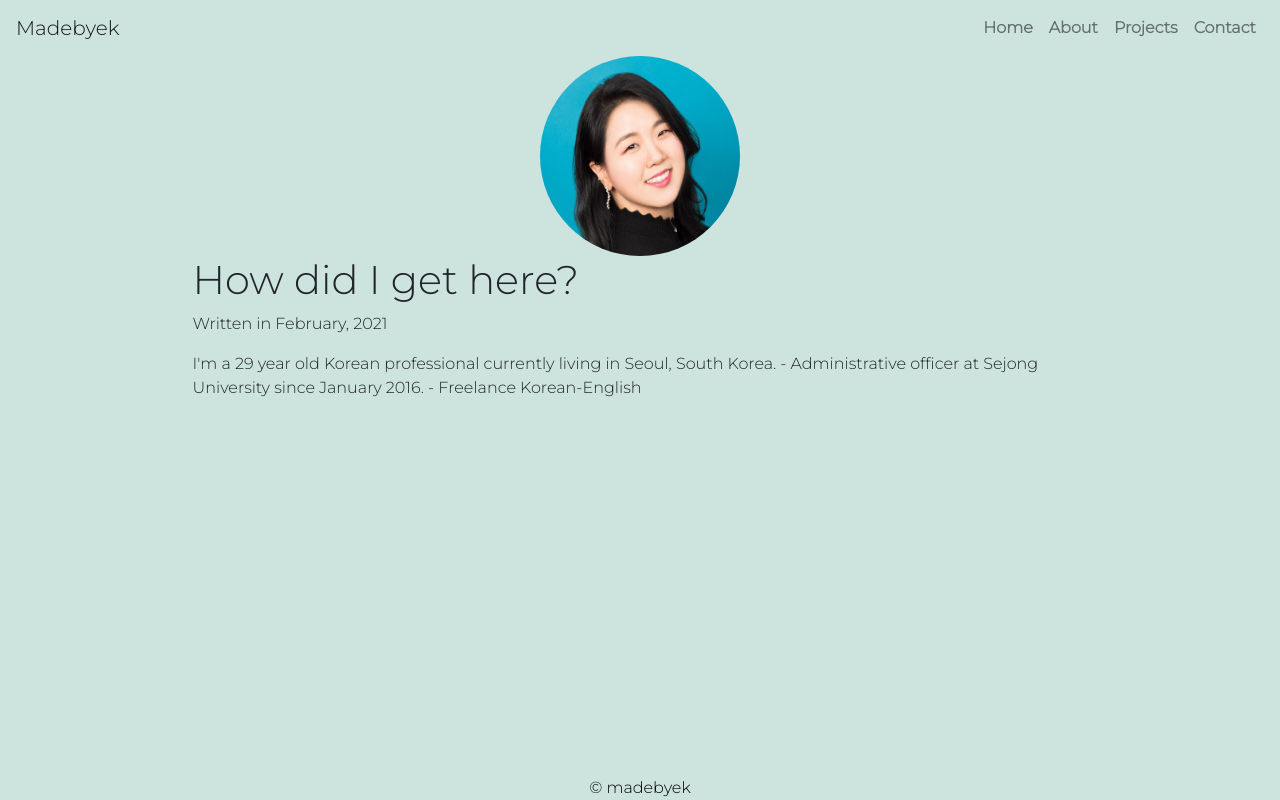
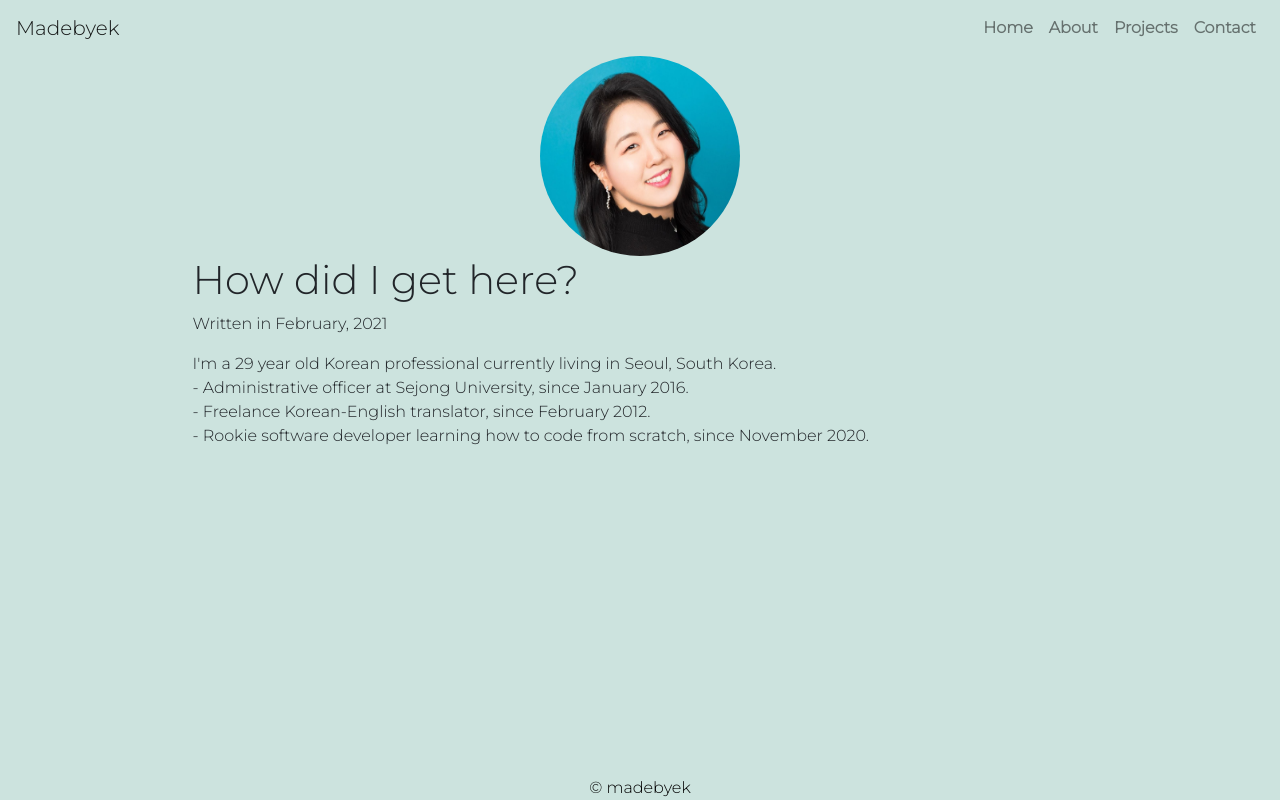
Before and after one commit to madebyek/madebyek.github.io, a plain HTML site: page About.html in a window 1280 px wide. Drawn offline with nearby package versions, Linux system fonts and the light colour scheme.

Commit message:
commit message

```diff
--- a/About.html
+++ b/About.html
@@ -51,12 +51,13 @@
             <div class="col col-lg-10">
                 <h1>How did I get here?</h1>
                 <p class="">Written in February, 2021</p>
-                <p class="">I'm a 29 year old Korean professional currently living in Seoul, South Korea.
-                    - Administrative officer at Sejong University since January 2016.
-                    - Freelance Korean-English
+                <p class="">
+                <div>I'm a 29 year old Korean professional currently living in Seoul, South Korea.</div>
+                <div>- Administrative officer at Sejong University, since January 2016.</div>
+                <div>- Freelance Korean-English translator, since February 2012.</div>
+                <div>- Rookie software developer learning how to code from scratch, since November 2020.</div>
                 </p>
             </div>
-
 
         </div>
 
```
